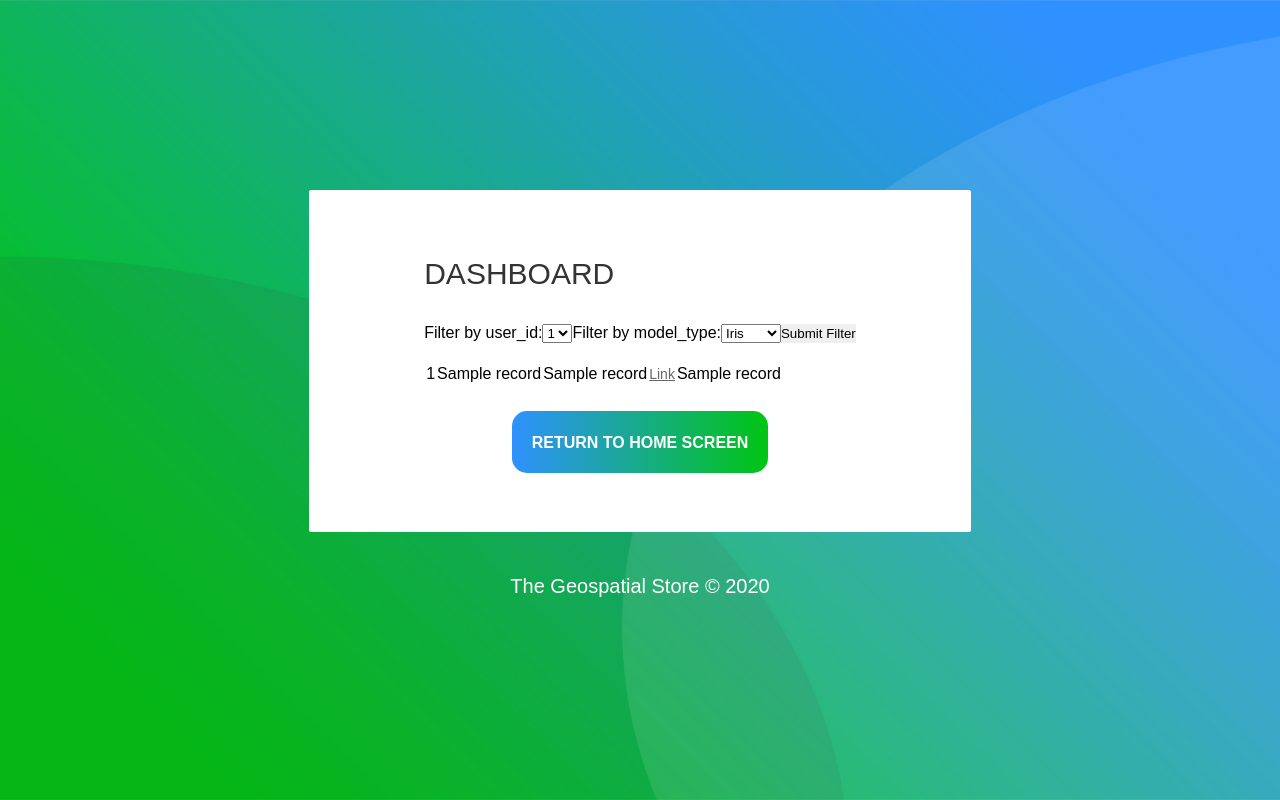
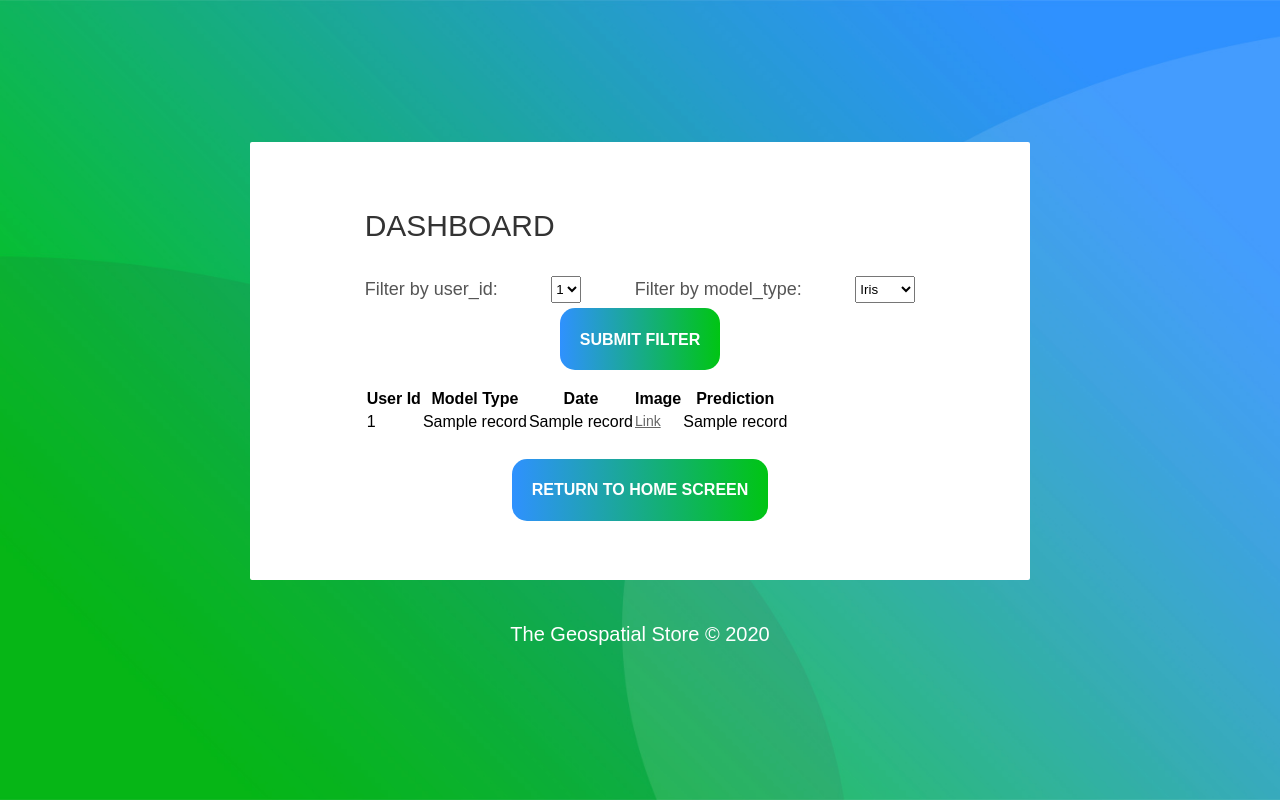
Before and after one commit to akan72/geospatial-store, a Flask app: template flask/src/app/templates/dashboard.html in a window 1280 px wide. Run offline with Flask 2, Linux system fonts and the light colour scheme; the template is opened without the code that fills it: most values are stand-ins (such as "Sample title", 1, 10 or a date in 2020).

Commit message:
Add dashboard filtering logic

```diff
--- a/flask/src/app/templates/dashboard.html
+++ b/flask/src/app/templates/dashboard.html
@@ -6,29 +6,40 @@
     </head>
     <body>
         <div class="container-contact100" style="background-image: url({{ url_for('static', filename='images/bg-01.jpg') }})">
-            <div class="wrap-dashboard100">
+            <div class="wrap-contact100">
                 <span class="contact100-form-title">
                     Dashboard
                 </span>
 
                 <form class="contact100-form validate-form"  action="{{ url_for('main.dashboard') }}" method="GET">
-                    <label>Filter by user_id: </label>
+                    <label class="label-input100">Filter by user_id: </label>
                     <select name="user_id">
                         <option value="1">1</option>
                         <option value="2">2</option>
-                        <option value="3">3</option>
+                        <option valfue="3">3</option>
                         <option value="4">4</option>
                         <option value="5">5</option>
                     </select>
-                    <label>Filter by model_type: </label>
+                    <label class="label-input100">Filter by model_type: </label>
                     <select name="model_type">
                         <option value="Iris">Iris</option>
                         <option value="Planet">Planet</option>
                     </select>
-                    <input type="submit" value="Submit Filter">
+                    <div class="container-contact100-form-btn">
+                        <div class="wrap-contact100-form-btn">
+                            <div class="contact100-form-bgbtn"></div>
+                            <button class="contact100-form-btn" type="submit">Submit Filter</button>
+                        </div>
+                    </div>
                 </form>
                 <br>
                 <table>
+                    <th>User Id</th>
+                    <th>Model Type</th>
+                    <th>Date</th>
+                    <th>Image</th>
+                    <th>Prediction</th>
+
                     {% for record in content %}
                     <tr>
                        <td class="c2">{{ record[0] }}</td>
```
Also changed, not shown: flask/src/app/views.py (+3 -5 lines).
